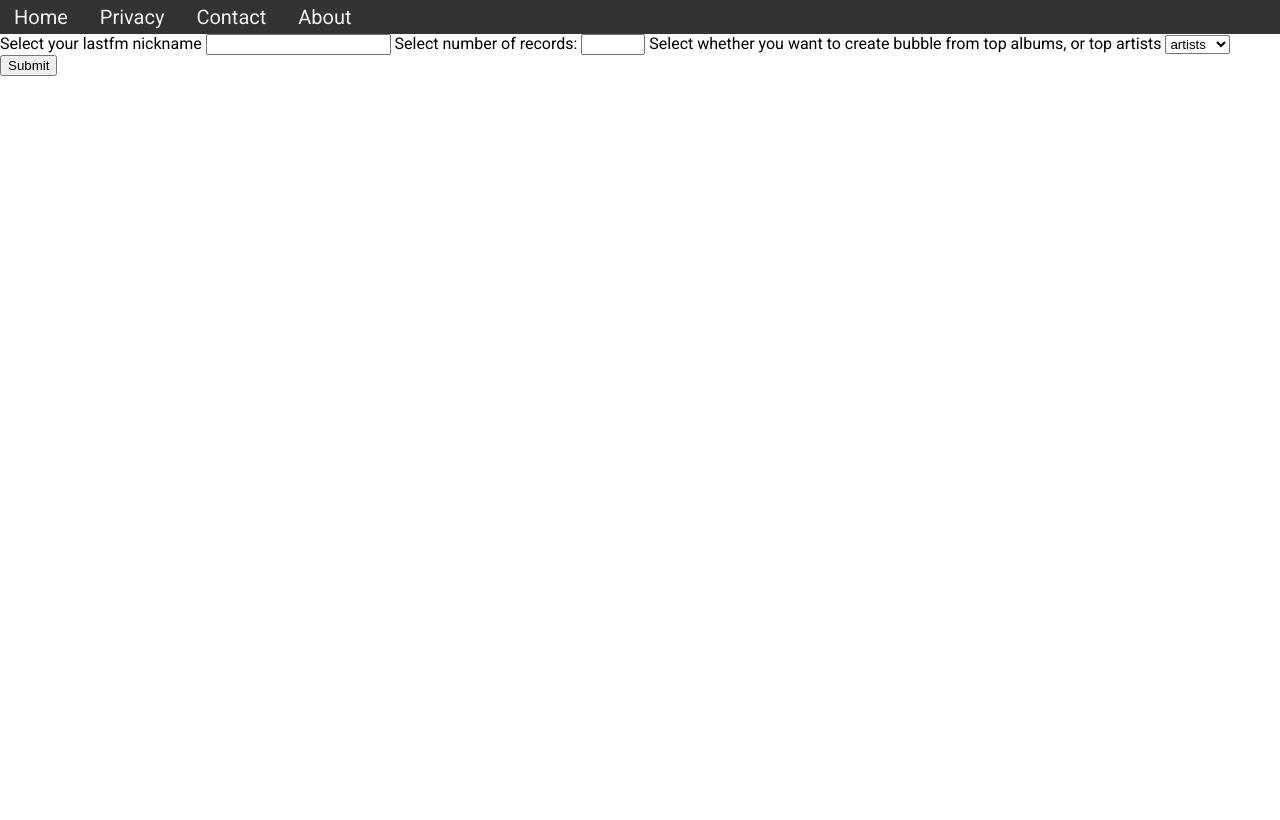
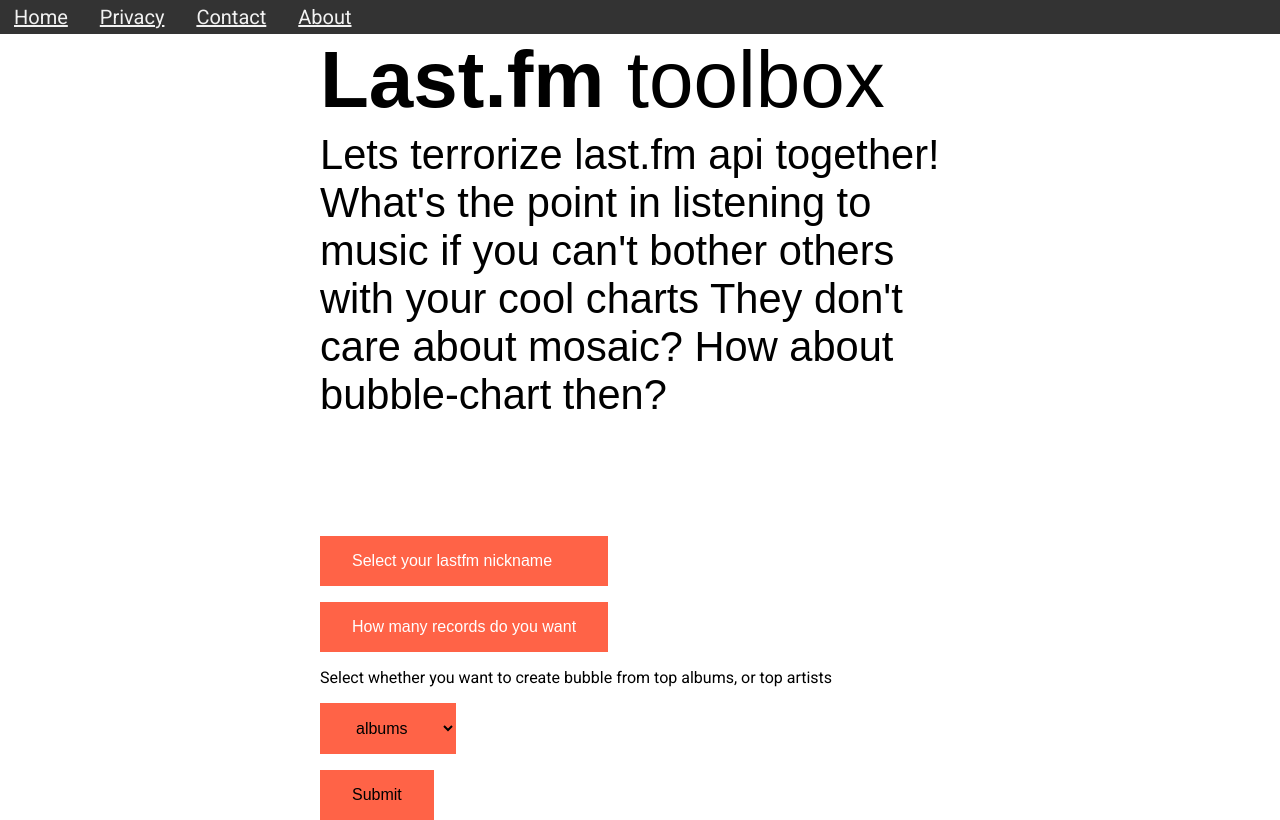
Before and after one commit to Heroesluk/azure2, a Flask app: page /bubbles in a window 1280 px wide. Before the commit the page ends 76 px from the top, so only its background shows below. Run offline with Flask 2, Linux system fonts and the light colour scheme.

Commit message:
changing color works

```diff
--- a/app.py
+++ b/app.py
@@ -11,7 +11,7 @@
 
 
 @app.route("/", methods=["GET", "POST"])
-def hello_world():
+def home():
     print(os.getcwd())
     if request.method == "POST":
         name = request.form["user_name"]
--- a/bubble.py
+++ b/bubble.py
@@ -162,7 +162,8 @@
     data = [{'id': k, 'datum': pow(float(v[0]), 1.5)} for k, v in artist_data.items()]
     circles = circ.circlify(data, show_enclosure=False)
 
-    im = Image.new('RGB', (800, 800), (255, 139, 111))
+    im = Image.new('RGBA', (800, 800), (255, 255, 255,0))
+
     cn: ConvertToCarthesian = ConvertToCarthesian(size=(800, 800))
 
     for circle in circles:
--- a/static/css/main.css
+++ b/static/css/main.css
@@ -108,7 +108,7 @@
     color: #333333;
 }
 
-.tool_redirect:hover{
+.tool_redirect:hover {
     background-color: #c2c2c2;
 }
 
@@ -121,3 +121,48 @@
     width: 100%;
     color: #AAA;
 }
+
+.form_flex {
+    align-items: flex-start;
+    margin-top: 5rem;
+    display: flex;
+    flex-direction: column;
+    gap: 1rem;
+}
+
+.form_flex input,select {
+    border: 0;
+    background-color: tomato;
+    box-shadow: none;
+    outline: 0;
+    font-size: 1rem;
+    padding: 1rem 2rem 1rem 2rem;
+
+}
+
+::placeholder { /* Most modern browsers support this now. */
+    color: white;
+    opacity: 1;
+}
+
+.form_flex input:focus {
+    background-color: #F6826EFF;
+}
+
+input[type=number]::-webkit-outer-spin-button,
+input[type=number]::-webkit-inner-spin-button {
+    -webkit-appearance: none;
+    margin: 0;
+}
+
+input[type=number] {
+    -moz-appearance:textfield;
+}
+
+
+#input_name{
+    width: 35%;
+}
+#input_records{
+    width: 35%;
+}
--- /dev/null
+++ b/static/script.js
@@ -0,0 +1,14 @@
+// Function to change webpage background color
+function changeBodyBg(color) {
+}
+
+window.onload = function () {
+    document.getElementById("color_picker").addEventListener("change", watchColorPicker, false);
+    document.getElementById("color_picker").addEventListener("input", watchColorPicker, false);
+
+};
+
+function watchColorPicker(event) {
+        document.getElementById("results_background").style.backgroundColor = event.target.value;
+
+}
--- a/templates/base.html
+++ b/templates/base.html
@@ -10,17 +10,20 @@
     <link rel="preconnect" href="https://fonts.gstatic.com" crossorigin>
     <link href="https://fonts.googleapis.com/css2?family=Roboto" rel="stylesheet">
     <link rel="stylesheet" href="{{ url_for('static', filename='css/main.css') }}">
+    <script type="text/javascript" src="{{ url_for('static', filename='script.js') }}"></script>
 </head>
 <body>
 <div class="topnav">
-    <a>Home</a>
-    <a>Privacy</a>
-    <a>Contact</a>
-    <a>About</a>
+    <a href="{{ url_for('home') }}">Home</a>
+    <a href="{{ url_for('home') }}">Privacy</a>
+    <a href="{{ url_for('home') }}">Contact</a>
+    <a href="{{ url_for('home') }}">About</a>
 
 </div>
+<div class="content">
+
 {% block content %}
 {% endblock content %}
-
+</div>
 </body>
 </html>
--- a/templates/bubble_select.html
+++ b/templates/bubble_select.html
@@ -2,19 +2,30 @@
 
 {% extends "base.html" %}
 {% block content %}
+    <div class="topinfo">
+        <h1><b>Last.fm</b> toolbox</h1>
+        <h2>Lets terrorize last.fm api together!
+            What's the point in listening to music if you can't bother
+            others with your cool charts
+            They don't care about mosaic? How about bubble-chart then?</h2>
+    </div>
+
     <form action="#" method="post">
-        <label for="nickname">Select your lastfm nickname</label>
-        <input type="text" name="nickname">
-        <label for="number">Select number of records: </label>
-        <input type="number" id="records_number" name="records_number"
-               min="10" max="150">
-        <label for="record_type">Select whether you want to create bubble from top albums, or top artists</label>
-        <select name="record_type">
-            <option value="artist">artists</option>
-            <option value="album">albums</option>
-        </select>
+        <div class="form_flex">
+            <input id="input_name" type="text" name="nickname" placeholder="Select your lastfm nickname" required>
+            <input id="input_records" type="number" name="records_number" placeholder="How many records do you want
+ to include"
+                   min="10" max="150" required>
+            <label for="record_type">Select whether you want to create bubble from top albums, or top artists</label>
+            <select id="record_type" name="record_type">
+                <option value="album">albums</option>
+                <option value="artist">artists</option>
+            </select>
 
-        <input type="submit">
+            <input type="submit">
+
+        </div>
+
 
     </form>
 {% endblock content %}
--- a/templates/main.html
+++ b/templates/main.html
@@ -4,7 +4,6 @@
 
 {% block content %}
 
-<div class="content">
     <div class="topinfo">
         <h1><b>Last.fm</b> toolbox</h1>
         <h2>Lets terrorize last.fm api together!
@@ -50,6 +49,5 @@
     </a>
 
 
-</div>
 
 {%  endblock %}
```
Also changed, not shown: templates/display_results.html (+6 -1 lines).
